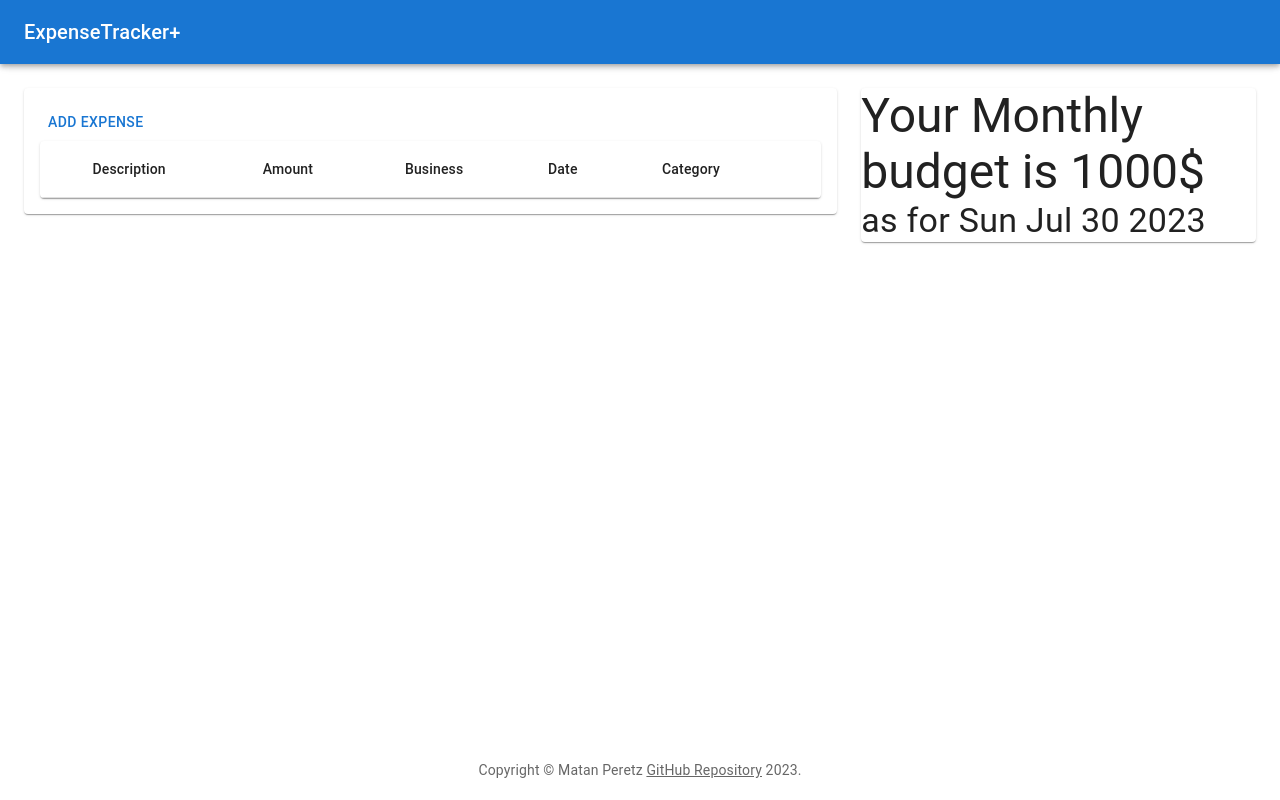
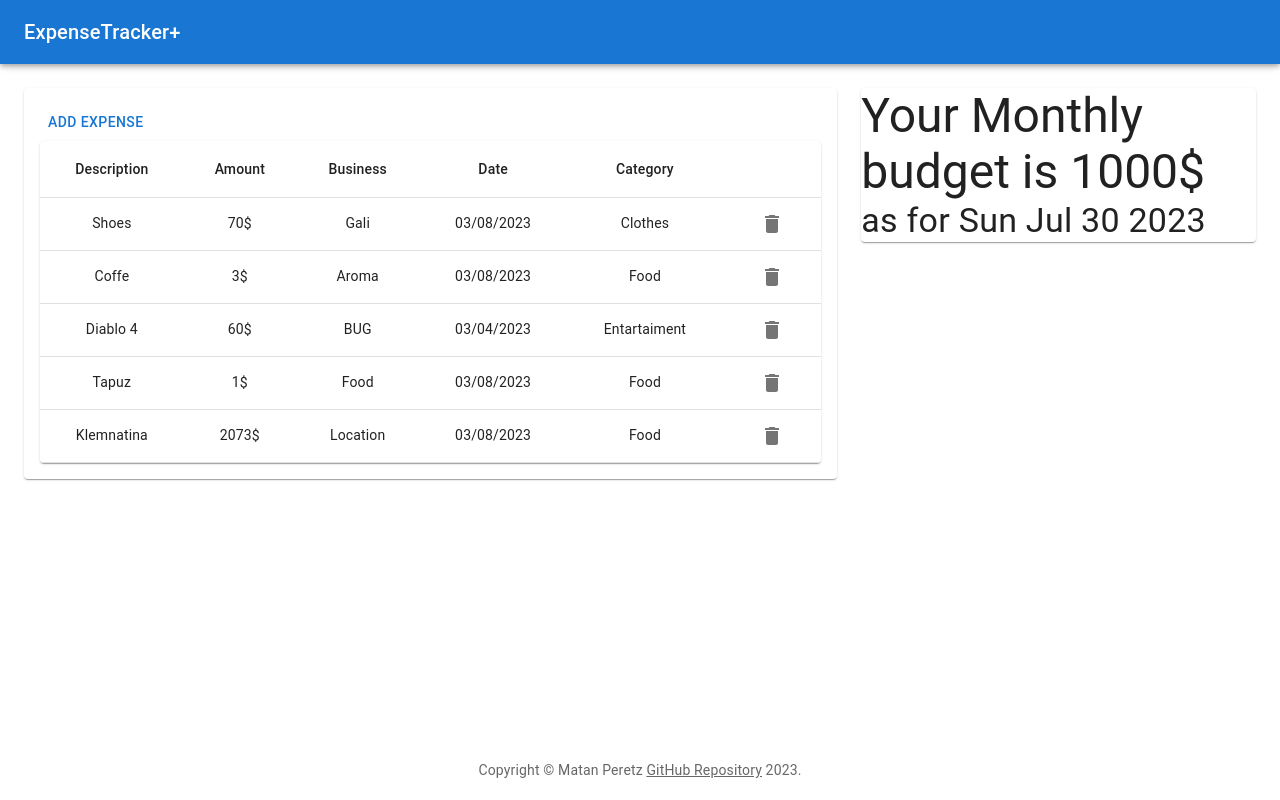
Before and after one commit to MatanP12/ExpenseTrackerPlus, a React (Create React App) app: page / in a window 1280 px wide. Built offline with nearby package versions, Linux system fonts and the light colour scheme; data requests are answered from the project's data file.

Commit message:
Adding Server Calls
- Installing JSON-Server for mocking a server.
- Installing Axios to make HTTP requests.
- Creating Custom Hooks to server calls of GET, POST, DELETE, PUT.
- Modifing some pages accordinglly.

```diff
--- /dev/null
+++ b/data/db.json
@@ -0,0 +1,44 @@
+{
+  "expenses": [
+    {
+      "id": 0,
+      "description": "Shoes",
+      "amount": "70",
+      "business": "Gali",
+      "category": "Clothes",
+      "creationDate": "2023-08-03T12:02:09.128Z"
+    },
+    {
+      "id": 1,
+      "description": "Coffe",
+      "amount": "3",
+      "business": "Aroma",
+      "category": "Food",
+      "creationDate": "2023-08-03T12:02:09.128Z"
+    },
+    {
+      "id": 2,
+      "description": "Diablo 4",
+      "amount": "60",
+      "business": "BUG",
+      "category": "Entartaiment",
+      "creationDate": "2023-04-03T21:00:00.000Z"
+    },
+    {
+      "description": "Tapuz",
+      "amount": 1,
+      "business": "Food",
+      "category": "Food",
+      "creationDate": "2023-08-03T13:41:36.588Z",
+      "id": 3
+    },
+    {
+      "description": "Klemnatina",
+      "amount": "2073",
+      "business": "Location",
+      "category": "Food",
+      "creationDate": "2023-08-03T13:41:57.401Z",
+      "id": 4
+    }
+  ]
+}
--- a/package.json
+++ b/package.json
@@ -11,7 +11,9 @@
     "@testing-library/jest-dom": "^5.16.5",
     "@testing-library/react": "^13.4.0",
     "@testing-library/user-event": "^13.5.0",
+    "axios": "^1.4.0",
     "dayjs": "^1.11.9",
+    "json-server": "^0.17.3",
     "react": "^18.2.0",
     "react-dom": "^18.2.0",
     "react-router-dom": "^6.14.2",
@@ -22,7 +24,8 @@
     "start": "react-scripts start",
     "build": "react-scripts build",
     "test": "react-scripts test",
-    "eject": "react-scripts eject"
+    "eject": "react-scripts eject",
+    "mock": "json-server --watch .\\data\\db.json --port 3004"
   },
   "eslintConfig": {
     "extends": [
--- a/src/Components/CreateExpense.js
+++ b/src/Components/CreateExpense.js
@@ -4,6 +4,7 @@ import { Expense } from "../utilities/Expense";
 import { DatePicker } from '@mui/x-date-pickers/DatePicker';
 import dayjs from "dayjs";
 import LocationOnIcon from '@mui/icons-material/LocationOn';
+import { usePostData } from "../utilities/ServerCalls";
 
 function CategorySelect({ categories, expense, handleSetCategory }) {
     return (
@@ -38,6 +39,13 @@ function AddExpenseDialog({ open, handleSaveExpense, handleCloseDialog }) {
 
     const [expense, setExpense] = useState(new Expense("", 1, ""))
 
+    function handleSaveNewExpense(newExpense) {
+        const createdExpense = { ...newExpense, creationDate: new Date(newExpense.creationDate) }
+        handleSaveExpense(createdExpense);
+    }
+
+    const { handlePostData } = usePostData("/expenses", handleSaveNewExpense);
+
     function handleChange(event) {
         const { name, value } = event.target;
         setExpense({ ...expense, [name]: value });
@@ -50,7 +58,7 @@ function AddExpenseDialog({ open, handleSaveExpense, handleCloseDialog }) {
 
     function saveExpense() {
         handleCloseDialog();
-        handleSaveExpense(expense);
+        handlePostData(expense);
         setExpense(new Expense("", 1, ""));
     }
 
--- a/src/Components/ExpenseTable.js
+++ b/src/Components/ExpenseTable.js
@@ -1,5 +1,6 @@
 import { IconButton, Table, TableBody, TableCell, TableContainer, TableHead, TableRow, Paper } from '@mui/material';
 import { Delete } from '@mui/icons-material';
+import { useDeleteData } from '../utilities/ServerCalls';
 
 
 function Row({ expense, handleDeleteExpense }) {
@@ -21,6 +22,14 @@ function Row({ expense, handleDeleteExpense }) {
 
 function ExpenseTable({ expenses, handleDeleteExpense }) {
 
+  const handleDeleteData = useDeleteData("/expenses");
+
+  function onDeleteExpnese(expense) {
+    handleDeleteData(expense);
+    handleDeleteExpense(expense);
+  }
+
+
   return (
     <TableContainer component={Paper}>
       <Table >
@@ -36,7 +45,7 @@ function ExpenseTable({ expenses, handleDeleteExpense }) {
         </TableHead>
         <TableBody>
           {expenses.map((expense) => {
-            return <Row key={expense.id} expense={expense} handleDeleteExpense={handleDeleteExpense} />
+            return <Row key={expense.id} expense={expense} handleDeleteExpense={onDeleteExpnese} />
           })}
         </TableBody>
       </Table>
--- a/src/Pages/DashBoardPage.js
+++ b/src/Pages/DashBoardPage.js
@@ -1,6 +1,7 @@
-import { Grid, Paper, Typography } from "@mui/material";
+import { Alert, Grid, Paper, Skeleton, Snackbar, Typography } from "@mui/material";
 import CreateExpense from "../Components/CreateExpense";
 import ExpenseTable from "../Components/ExpenseTable";
+import { useGetData } from "../utilities/ServerCalls";
 import { useState } from "react";
 
 function BudgetPaper() {
@@ -18,33 +19,58 @@ function BudgetPaper() {
 }
 
 export default function DashBoardPage() {
+    const [expenses, setExpenses] = useState([]);
+    const [error, setError] = useState("");
 
-    const [expenses, setExpenses] = useState([]);
+
+    function handleGetExpenses(data) {
+        const newData = data.map((currExpnese) => {
+            return { ...currExpnese, creationDate: new Date(currExpnese.creationDate) }
+        })
+        setExpenses(newData);
+    }
+
+    function handleGetError(err) {
+        setError(err.message);
+    }
+
+    const isLoading = useGetData("/expenses", handleGetExpenses, handleGetError);
 
     function handleSaveExpense(expense) {
-        setExpenses([expense, ...expenses]);
+        setExpenses([...expenses, expense]);
     }
 
     function handleDeleteExpense(expense) {
         setExpenses(expenses.filter((curr) => {
-            return curr !== expense;
+            return curr.id !== expense.id
         }))
     }
 
+    return (
+        <>
 
-
-    return (
             <Grid container spacing={3}>
                 <Grid item xs={12} md={12} lg={8}>
                     <Paper
                         sx={{ p: 2 }}>
+                        {isLoading ?
+                            <Skeleton variant="rectangle" width="100%" height={260} /> :
+                            <>
                                 <CreateExpense handleSaveExpense={handleSaveExpense} />
-                    <ExpenseTable expenses={expenses.slice(0, 3)} handleDeleteExpense={handleDeleteExpense} />
+                                <ExpenseTable expenses={expenses} handleDeleteExpense={handleDeleteExpense} />
+                            </>
+                        }
                     </Paper>
                 </Grid>
                 <Grid item xs={8} md={6} lg={4}>
                     <BudgetPaper />
                 </Grid>
             </Grid>
+            <Snackbar open={error !== ""} autoHideDuration={3000} onClose={() => setError("")}>
+                <Alert severity="error">
+                    {error}
+                </Alert>
+            </Snackbar>
+        </>
     )
 }
--- a/src/utilities/Expense.js
+++ b/src/utilities/Expense.js
@@ -1,7 +1,6 @@
-let expenseId = 0;
 
 export class Expense {
     constructor(description = "", amount = "", category = "", business = "", creationDate = new Date()) {
-        return { id: expenseId++, description, amount, business, category, creationDate }
+        return { description, amount, business, category, creationDate }
     }
 }
--- /dev/null
+++ b/src/utilities/ServerCalls.js
@@ -0,0 +1,70 @@
+import axios from "axios";
+import { useCallback, useEffect, useState } from "react";
+
+
+const axiosInstance = axios.create({
+    baseURL: 'http://localhost:3004',
+    headers: {
+        'Content-Type': 'application/json'
+    }
+});
+
+function useGetData(url, onSuccessResponse = (data) => console.log(data), onErrorResponse = (error) => console.log(error)) {
+    const [isLoading, setIsLoading] = useState(false);
+    useEffect(() => {
+        async function fetchData() {
+            setIsLoading(true);
+            try {
+                const response = await axiosInstance.get(url);
+                onSuccessResponse(response.data);
+            } catch (err) {
+                onErrorResponse(err)
+            }
+            finally {
+                setIsLoading(false);
+            }
+        }
+        fetchData();
+    }, []);
+    return isLoading;
+}
+
+function usePostData(url, onSuccessResponse = (data) => console.log(data), onErrorResponse = (error) => console.log(error)) {
+
+    const handlePostData = useCallback(async (expense) => {
+        try {
+            const response = await axiosInstance.post(url, expense);
+            onSuccessResponse(response.data);
+        } catch (err) {
+            onErrorResponse(err);
+        }
+    }, [])
+    return handlePostData;
+}
+
+function useDeleteData(url, onSuccessResponse = (data) => console.log(data), onErrorResponse = (error) => console.log(error)) {
+    const handleDeleteData = useCallback(async (data) => {
+        try {
+            const response = await axiosInstance.delete(url + "/" + data.id);
+            onSuccessResponse(response.data);
+
+        } catch (err) {
+            onErrorResponse(err);
+        }
+    }, [url]);
+    return handleDeleteData;
+}
+
+function usePutData(url, onSuccessResponse = (data) => console.log(data), onErrorResponse = (error) => console.log(error)) {
+    const handlePutData = useCallback(async (data) => {
+        try {
+            const response = await axiosInstance.put(url + "/" + data.id);
+            onSuccessResponse(response.data);
+        } catch (err) {
+            onErrorResponse(err);
+        }
+    }, [url]);
+    return handlePutData;
+}
+
+export { useGetData, usePostData, useDeleteData, usePutData }
```
Also changed, not shown: 1 other file (tests, documents, lock files or other folders). Lines whose indentation alone changed are shown as unchanged.
